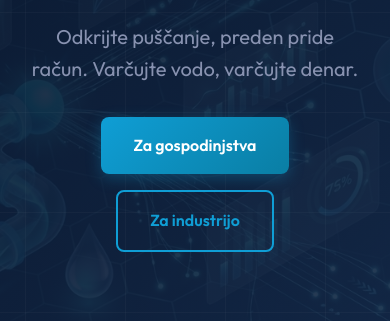
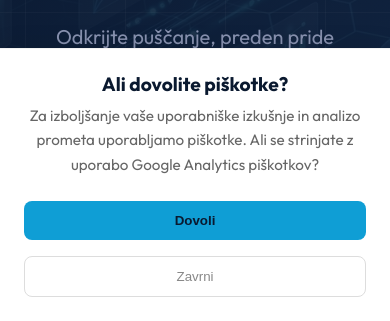
Before and after one commit to jakahrovatarss-del/arss-spletna-stran-, a website built with Vite: page index.html in a window 390 px wide. Shown: the part 523-844 px from the top of the page. Built offline with nearby package versions, Linux system fonts and the light colour scheme.

Commit message:
Opis sprememb (npr: Popravil kontakt obrazec)

```diff
--- /dev/null
+++ b/cookie-consent.js
@@ -0,0 +1,108 @@
+// Google Consent Mode v2 Implementation
+// Defines defaults, manages banner, and loads scripts upon consent.
+
+(function () {
+    // 1. Define dataLayer and the gtag function immediately
+    window.dataLayer = window.dataLayer || [];
+    function gtag() { dataLayer.push(arguments); }
+
+    // 2. Set Default Consent State (Denied)
+    // This blocks Analytics storage and ads until granted.
+    gtag('consent', 'default', {
+        'ad_storage': 'denied',
+        'ad_user_data': 'denied',
+        'ad_personalization': 'denied',
+        'analytics_storage': 'denied',
+        'wait_for_update': 500
+    });
+
+    // 3. Configuration
+    const GA_ID = 'G-7EJYRWMP87';
+    const CONSENT_KEY = 'arss_cookie_consent';
+
+    // 4. Helper to load the Google Tag Script
+    function loadGoogleTag() {
+        // Correctly update consent to granted before loading script
+        gtag('consent', 'update', {
+            'ad_storage': 'granted',
+            'ad_user_data': 'granted',
+            'ad_personalization': 'granted',
+            'analytics_storage': 'granted'
+        });
+
+        // Load the script if not already present
+        if (!document.querySelector(`script[src*="${GA_ID}"]`)) {
+            var script = document.createElement('script');
+            script.async = true;
+            script.src = `https://www.googletagmanager.com/gtag/js?id=${GA_ID}`;
+            document.head.appendChild(script);
+
+            gtag('js', new Date());
+            gtag('config', GA_ID);
+            console.log('Google Analytics loaded (Consent Granted)');
+        }
+    }
+
+    // 5. Check LocalStorage on page load
+    const storedConsent = localStorage.getItem(CONSENT_KEY);
+
+    if (storedConsent === 'granted') {
+        // User previously granted consent -> Load immediately
+        loadGoogleTag();
+    } else if (storedConsent === 'denied') {
+        // User previously denied -> Do nothing (defaults are already 'denied')
+        console.log('Cookies denied by user preference.');
+    } else {
+        // No preference stored -> Show Banner
+        window.addEventListener('DOMContentLoaded', showCookieBanner);
+    }
+
+    // 6. Create and Show Banner
+    function showCookieBanner() {
+        // Create banner element
+        const banner = document.createElement('div');
+        banner.id = 'cookie-consent-banner';
+        banner.className = 'cookie-banner';
+
+        banner.innerHTML = `
+            <div class="cookie-content">
+                <div class="cookie-text">
+                    <h3>Ali dovolite piškotke?</h3>
+                    <p>Za izboljšanje vaše uporabniške izkušnje in analizo prometa uporabljamo piškotke.
+                    Ali se strinjate z uporabo Google Analytics piškotkov?</p>
+                </div>
+                <div class="cookie-buttons">
+                    <button id="btn-deny" class="cookie-btn-deny">Zavrni</button>
+                    <button id="btn-accept" class="cookie-btn-accept">Dovoli</button>
+                </div>
+            </div>
+        `;
+
+        document.body.appendChild(banner);
+
+        // Add Event Listeners
+        document.getElementById('btn-accept').addEventListener('click', () => {
+            localStorage.setItem(CONSENT_KEY, 'granted');
+            loadGoogleTag();
+            hideBanner();
+        });
+
+        document.getElementById('btn-deny').addEventListener('click', () => {
+            localStorage.setItem(CONSENT_KEY, 'denied');
+            hideBanner();
+        });
+
+        function hideBanner() {
+            banner.classList.add('hide');
+            setTimeout(() => {
+                banner.remove();
+            }, 500); // Wait for transition
+        }
+
+        // Slight delay for smooth entrance
+        setTimeout(() => {
+            banner.classList.add('show');
+        }, 100);
+    }
+
+})();
--- a/index.html
+++ b/index.html
@@ -2,15 +2,8 @@
 <html lang="sl">
 
 <head>
-    <!-- Google tag (gtag.js) -->
-    <script async src="https://www.googletagmanager.com/gtag/js?id=G-7EJYRWMP87"></script>
-    <script>
-        window.dataLayer = window.dataLayer || [];
-        function gtag() { dataLayer.push(arguments); }
-        gtag('js', new Date());
-
-        gtag('config', 'G-7EJYRWMP87');
-    </script>
+    <!-- Cookie Consent & Analytics -->
+    <script src="./cookie-consent.js"></script>
     <meta charset="UTF-8" />
     <link rel="icon" type="image/svg+xml" href="/vite.svg" />
     <meta name="viewport" content="width=device-width, initial-scale=1.0" />
--- a/style.css
+++ b/style.css
@@ -1076,3 +1076,99 @@ h3 {
     margin-bottom: 2rem;
   }
 }
+
+/* Cookie Consent Banner */
+.cookie-banner {
+  position: fixed;
+  bottom: 0;
+  left: 0;
+  right: 0;
+  background: white;
+  box-shadow: 0 -4px 20px rgba(0, 0, 0, 0.1);
+  padding: 1.5rem;
+  z-index: 10000;
+  transform: translateY(100%);
+  transition: transform 0.5s cubic-bezier(0.4, 0, 0.2, 1);
+  border-top: 1px solid rgba(0, 0, 0, 0.05);
+}
+
+.cookie-banner.show {
+  transform: translateY(0);
+}
+
+.cookie-banner.hide {
+  transform: translateY(100%);
+}
+
+.cookie-content {
+  max-width: 1200px;
+  margin: 0 auto;
+  display: flex;
+  justify-content: space-between;
+  align-items: center;
+  gap: 2rem;
+}
+
+.cookie-text h3 {
+  font-size: 1.2rem;
+  margin-bottom: 0.5rem;
+  color: var(--primary);
+}
+
+.cookie-text p {
+  font-size: 0.95rem;
+  color: #666;
+  margin: 0;
+}
+
+.cookie-buttons {
+  display: flex;
+  gap: 1rem;
+  flex-shrink: 0;
+}
+
+.cookie-btn-accept {
+  background: var(--accent);
+  color: var(--primary);
+  border: none;
+  padding: 0.75rem 1.5rem;
+  border-radius: var(--radius-sm);
+  font-weight: 600;
+  cursor: pointer;
+  transition: all 0.2s ease;
+}
+
+.cookie-btn-accept:hover {
+  transform: scale(1.05);
+  box-shadow: 0 4px 12px rgba(15, 158, 213, 0.3);
+}
+
+.cookie-btn-deny {
+  background: transparent;
+  color: #888;
+  border: 1px solid #ddd;
+  padding: 0.75rem 1.5rem;
+  border-radius: var(--radius-sm);
+  font-weight: 500;
+  cursor: pointer;
+  transition: all 0.2s ease;
+}
+
+.cookie-btn-deny:hover {
+  background: #f8f9fa;
+  color: #555;
+  border-color: #ccc;
+}
+
+@media (max-width: 768px) {
+  .cookie-content {
+    flex-direction: column;
+    align-items: stretch;
+    gap: 1.5rem;
+    text-align: center;
+  }
+
+  .cookie-buttons {
+    flex-direction: column-reverse;
+  }
+}
```
Also changed, not shown: gospodinjstva.html (+2 -9 lines), industrija.html (+2 -9 lines), komunikacija.html (+2 -9 lines).
